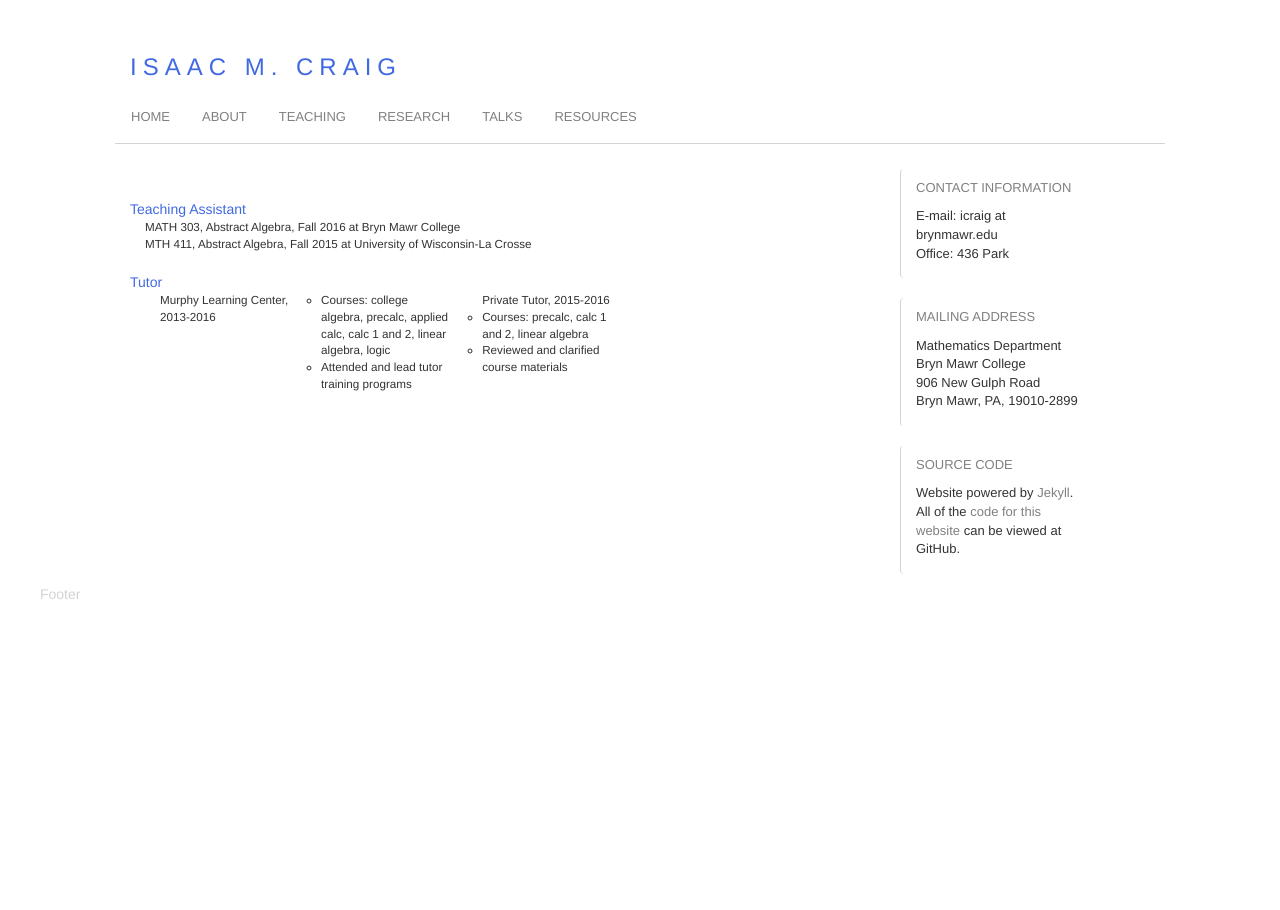
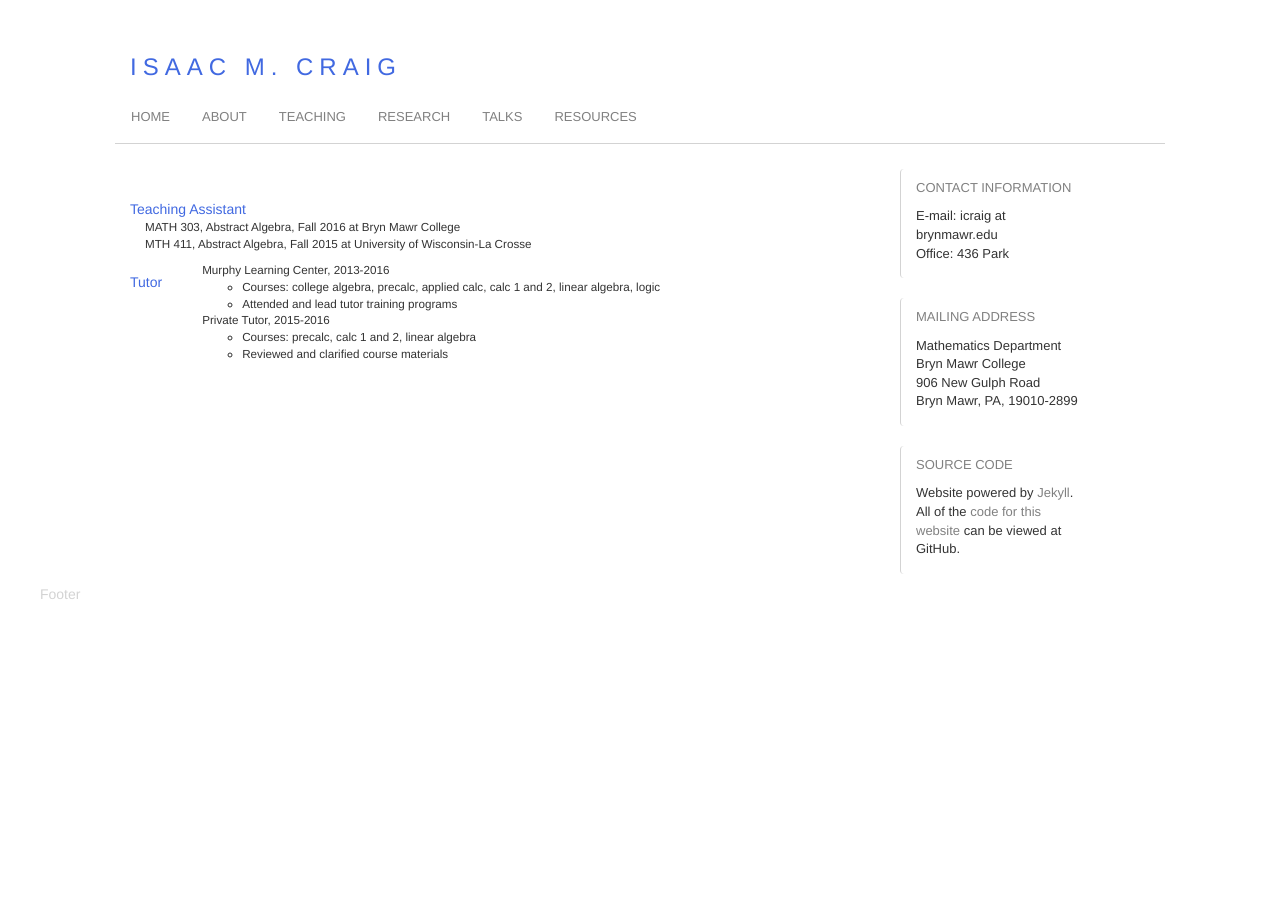
Before and after one commit to isundberg/isaacmc.github.io, a Jekyll site: the page built from teaching/index.html, in a window 1280 px wide. Built offline with Jekyll 4.4.1, drawn with Linux system fonts in a browser that asks for light colours.

Commit message:
Update index.html

```diff
--- a/teaching/index.html
+++ b/teaching/index.html
@@ -9,15 +9,15 @@ title:
   <li>MTH 411, Abstract Algebra, Fall 2015 at University of Wisconsin-La Crosse</li>
 </ul>
 
-<div id="contentItem" class="col-sm-8">Tutor</div>
-<ul id="contentList" class="col-sm-8">
-  <li id="contentListItem" class="col-sm-4">Murphy Learning Center, 2013-2016</li>
-  <ul class="col-sm-4">
+<div id="contentItem">Tutor</div>
+<ul id="contentList">
+  <li id="contentListItem">Murphy Learning Center, 2013-2016</li>
+  <ul>
     <li>Courses: college algebra, precalc, applied calc, calc 1 and 2, linear algebra, logic</li>
     <li>Attended and lead tutor training programs</li>
   </ul>
-  <li id="contentListItem" class="col-sm-4">Private Tutor, 2015-2016</li>
-  <ul class="col-sm-4">
+  <li id="contentListItem">Private Tutor, 2015-2016</li>
+  <ul>
     <li>Courses: precalc, calc 1 and 2, linear algebra</li>
     <li>Reviewed and clarified course materials</li>
   </ul>
```
